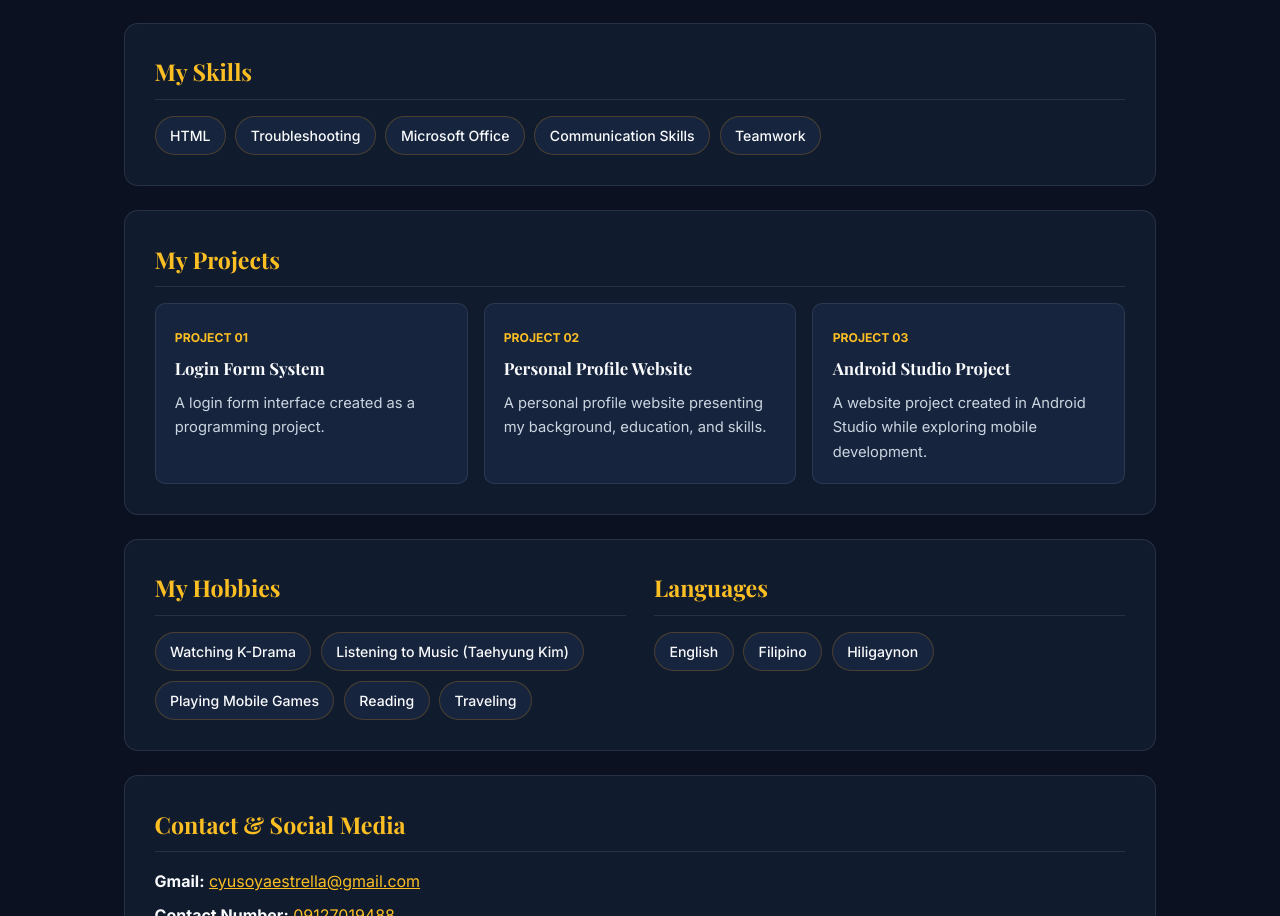
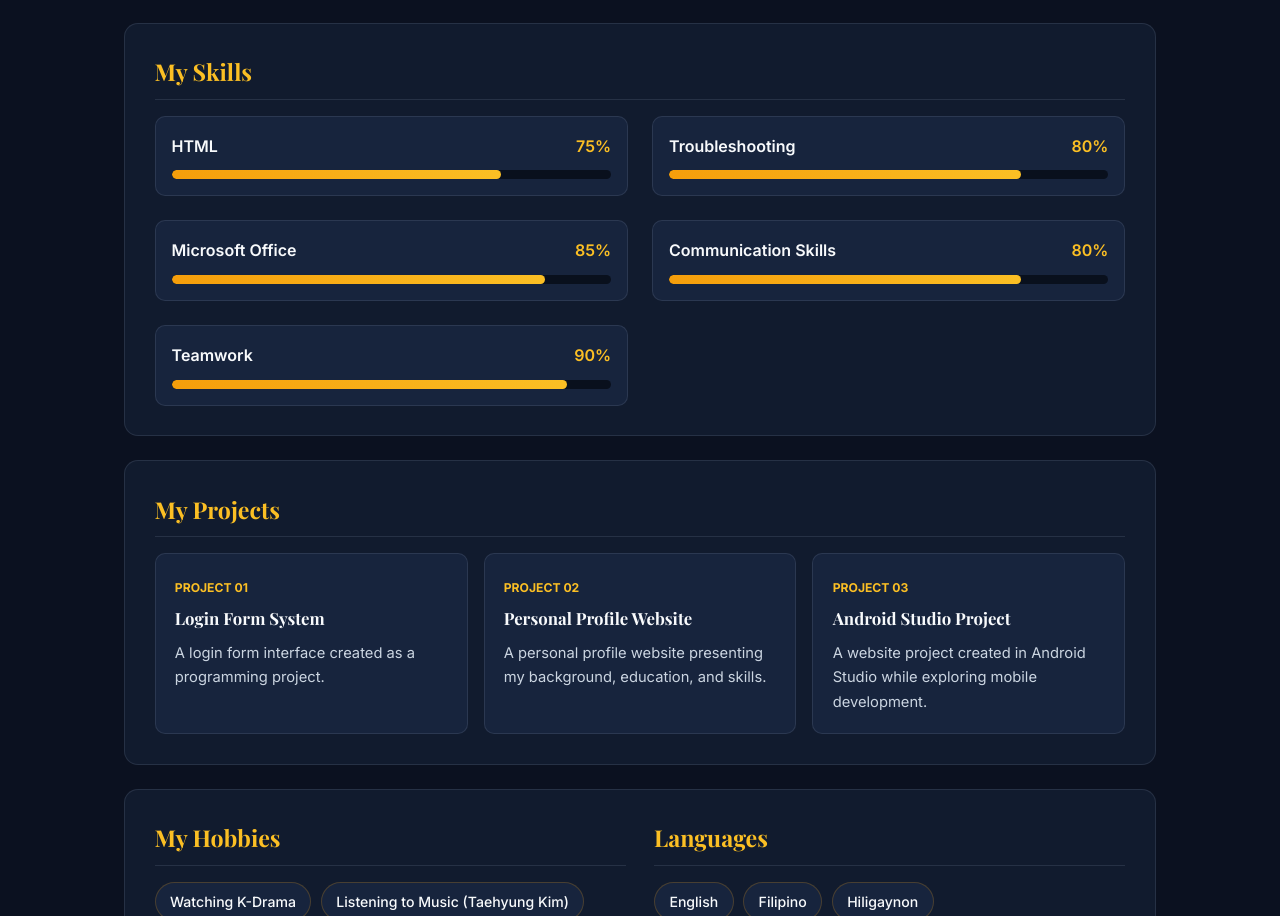
Before and after one commit to cyusoyaestrella-bot/Project_2, a plain HTML site: page index.html in a window 1280 px wide. Shown: the part 1452-2368 px from the top of the page. Drawn offline with nearby package versions, Linux system fonts and the light colour scheme.

Commit message:
Upgrade skills section with animated progress bars

```diff
--- a/index.html
+++ b/index.html
@@ -96,15 +96,62 @@
         </section>
 
         <section id="skills" class="card">
-            <h2>My Skills</h2>
-            <div class="pill-list">
-                <span class="pill">HTML</span>
-                <span class="pill">Troubleshooting</span>
-                <span class="pill">Microsoft Office</span>
-                <span class="pill">Communication Skills</span>
-                <span class="pill">Teamwork</span>
+    <h2>My Skills</h2>
+
+    <div class="skills-grid">
+
+        <div class="skill-item">
+            <div class="skill-info">
+                <span>HTML</span>
+                <span>75%</span>
             </div>
-        </section>
+            <div class="skill-bar">
+                <div class="skill-progress" style="--progress: 75%"></div>
+            </div>
+        </div>
+
+        <div class="skill-item">
+            <div class="skill-info">
+                <span>Troubleshooting</span>
+                <span>80%</span>
+            </div>
+            <div class="skill-bar">
+                <div class="skill-progress" style="--progress: 80%"></div>
+            </div>
+        </div>
+
+        <div class="skill-item">
+            <div class="skill-info">
+                <span>Microsoft Office</span>
+                <span>85%</span>
+            </div>
+            <div class="skill-bar">
+                <div class="skill-progress" style="--progress: 85%"></div>
+            </div>
+        </div>
+
+        <div class="skill-item">
+            <div class="skill-info">
+                <span>Communication Skills</span>
+                <span>80%</span>
+            </div>
+            <div class="skill-bar">
+                <div class="skill-progress" style="--progress: 80%"></div>
+            </div>
+        </div>
+
+        <div class="skill-item">
+            <div class="skill-info">
+                <span>Teamwork</span>
+                <span>90%</span>
+            </div>
+            <div class="skill-bar">
+                <div class="skill-progress" style="--progress: 90%"></div>
+            </div>
+        </div>
+
+    </div>
+</section>
 
         <section id="projects" class="card">
             <h2>My Projects</h2>
--- a/styles/style.css
+++ b/styles/style.css
@@ -427,3 +427,65 @@ a {
         font-size: 0.85rem;
     }
 }
+/* Skills Progress Bars */
+.skills-grid {
+    display: grid;
+    grid-template-columns: repeat(2, minmax(0, 1fr));
+    gap: 1.5rem;
+}
+
+.skill-item {
+    background-color: var(--surface-elevated);
+    padding: 1rem;
+    border-radius: 10px;
+    border: 1px solid var(--line);
+    transition: transform 0.3s ease, border-color 0.3s ease;
+}
+
+.skill-item:hover {
+    transform: translateY(-4px);
+    border-color: var(--gold);
+}
+
+.skill-info {
+    display: flex;
+    justify-content: space-between;
+    margin-bottom: 0.7rem;
+    font-weight: 600;
+    color: var(--text);
+}
+
+.skill-info span:last-child {
+    color: var(--gold-bright);
+}
+
+.skill-bar {
+    width: 100%;
+    height: 9px;
+    background-color: var(--surface-deep);
+    border-radius: 20px;
+    overflow: hidden;
+}
+
+.skill-progress {
+    width: var(--progress);
+    height: 100%;
+    background: linear-gradient(90deg, var(--gold), var(--gold-bright));
+    border-radius: 20px;
+    animation: skillFill 1.2s ease forwards;
+}
+
+@keyframes skillFill {
+    from {
+        width: 0;
+    }
+    to {
+        width: var(--progress);
+    }
+}
+
+@media (max-width: 600px) {
+    .skills-grid {
+        grid-template-columns: 1fr;
+    }
+}
```
